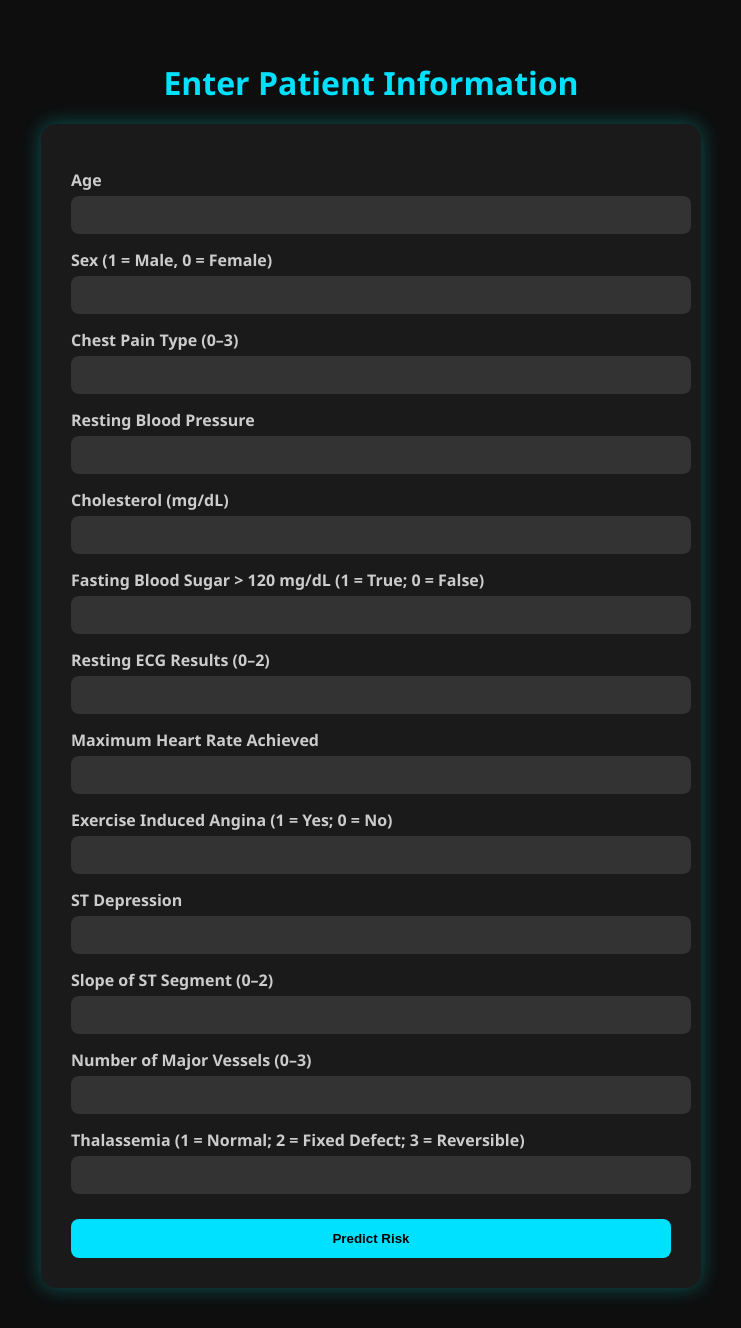
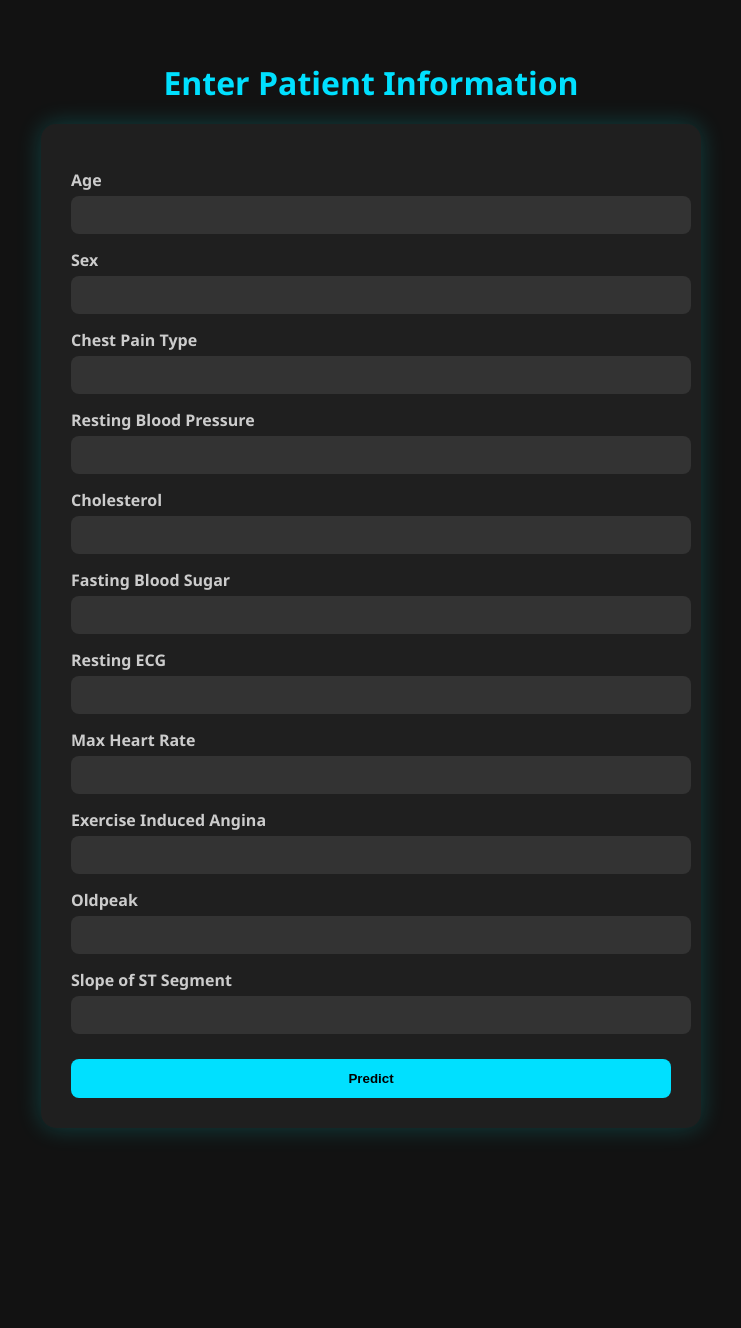
Before and after one commit to parulmishra321/heart_disease_predictor, a Flask app: page / in a window 1280 px wide. Shown: the whole page, without its empty margins (269-1010 px from the left). After the commit the page ends 1135 px from the top, so only its background shows below. Run offline with Flask 3, Linux system fonts and the light colour scheme; parts of the project's set-up code (start-up, migrations or seed data) failed here and were passed over.

```diff
--- a/app.py
+++ b/app.py
@@ -4,8 +4,6 @@ import numpy as np
 import os
 
 app = Flask(__name__)
-
-# Load the trained heart disease model
 model = pickle.load(open('model/heart_model.pkl', 'rb'))
 
 @app.route('/')
@@ -15,30 +13,25 @@ def home():
 @app.route('/predict', methods=['POST'])
 def predict():
     try:
-        # Get form inputs in order
         input_features = [
-            float(request.form['age']),
-            float(request.form['sex']),
-            float(request.form['cp']),
-            float(request.form['trestbps']),
-            float(request.form['chol']),
-            float(request.form['fbs']),
-            float(request.form['restecg']),
-            float(request.form['thalach']),
-            float(request.form['exang']),
-            float(request.form['oldpeak']),
-            float(request.form['slope']),
-            float(request.form['ca']),
-            float(request.form['thal'])
+            float(request.form['Age']),
+            float(request.form['Sex']),
+            float(request.form['ChestPainType']),
+            float(request.form['RestingBP']),
+            float(request.form['Cholesterol']),
+            float(request.form['FastingBS']),
+            float(request.form['RestingECG']),
+            float(request.form['MaxHR']),
+            float(request.form['ExerciseAngina']),
+            float(request.form['Oldpeak']),
+            float(request.form['ST_Slope'])
         ]
-
         prediction = model.predict([input_features])[0]
         result = "⚠️ High risk of heart disease" if prediction == 1 else "✅ Low risk of heart disease"
         return render_template('result.html', result=result)
-
     except Exception as e:
         return render_template('result.html', result=f"Error: {e}")
 
 if __name__ == '__main__':
     port = int(os.environ.get("PORT", 5000))
-    app.run(host='0.0.0.0', port=port)
+    app.run(host="0.0.0.0", port=port)
--- a/static/style.css
+++ b/static/style.css
@@ -1,13 +1,12 @@
 body {
     margin: 0;
     padding: 0;
-    font-family: 'Segoe UI', Tahoma, Geneva, Verdana, sans-serif;
-    background-color: #0e0e0e;
+    font-family: 'Segoe UI', sans-serif;
+    background-color: #121212;
     color: #ffffff;
     display: flex;
     flex-direction: column;
     align-items: center;
-    min-height: 100vh;
     padding: 40px 20px;
 }
 
@@ -18,10 +17,10 @@ h1, h2 {
 }
 
 form {
-    background-color: #1a1a1a;
+    background-color: #1f1f1f;
     padding: 30px;
     border-radius: 15px;
-    box-shadow: 0 0 20px rgba(0, 255, 255, 0.3);
+    box-shadow: 0 0 25px rgba(0, 255, 255, 0.2);
     width: 100%;
     max-width: 600px;
 }
@@ -40,7 +39,7 @@ input[type="number"], input[type="text"] {
     margin-top: 5px;
     border-radius: 8px;
     background-color: #333;
-    color: #ffffff;
+    color: #fff;
     font-size: 16px;
 }
 
@@ -72,3 +71,10 @@ input[type="submit"]:hover {
     text-align: center;
     color: #00e0ff;
 }
+
+a {
+    margin-top: 20px;
+    color: #00e0ff;
+    text-decoration: none;
+    font-weight: bold;
+}
--- a/templates/index.html
+++ b/templates/index.html
@@ -7,47 +7,41 @@
 </head>
 <body>
     <h1>Enter Patient Information</h1>
-    <form method="POST" action="/predict">
-        <label for="age">Age</label>
-        <input type="number" step="any" name="age" required>
+   <form method="POST" action="/predict">
+    <label>Age</label>
+    <input type="number" name="Age" required>
 
-        <label for="sex">Sex (1 = Male, 0 = Female)</label>
-        <input type="number" name="sex" required>
+    <label>Sex</label>
+    <input type="number" name="Sex" required>
 
-        <label for="cp">Chest Pain Type (0–3)</label>
-        <input type="number" name="cp" required>
+    <label>Chest Pain Type</label>
+    <input type="number" name="ChestPainType" required>
 
-        <label for="trestbps">Resting Blood Pressure</label>
-        <input type="number" name="trestbps" required>
+    <label>Resting Blood Pressure</label>
+    <input type="number" name="RestingBP" required>
 
-        <label for="chol">Cholesterol (mg/dL)</label>
-        <input type="number" name="chol" required>
+    <label>Cholesterol</label>
+    <input type="number" name="Cholesterol" required>
 
-        <label for="fbs">Fasting Blood Sugar > 120 mg/dL (1 = True; 0 = False)</label>
-        <input type="number" name="fbs" required>
+    <label>Fasting Blood Sugar</label>
+    <input type="number" name="FastingBS" required>
 
-        <label for="restecg">Resting ECG Results (0–2)</label>
-        <input type="number" name="restecg" required>
+    <label>Resting ECG</label>
+    <input type="number" name="RestingECG" required>
 
-        <label for="thalach">Maximum Heart Rate Achieved</label>
-        <input type="number" name="thalach" required>
+    <label>Max Heart Rate</label>
+    <input type="number" name="MaxHR" required>
 
-        <label for="exang">Exercise Induced Angina (1 = Yes; 0 = No)</label>
-        <input type="number" name="exang" required>
+    <label>Exercise Induced Angina</label>
+    <input type="number" name="ExerciseAngina" required>
 
-        <label for="oldpeak">ST Depression</label>
-        <input type="number" step="any" name="oldpeak" required>
+    <label>Oldpeak</label>
+    <input type="number" name="Oldpeak" step="any" required>
 
-        <label for="slope">Slope of ST Segment (0–2)</label>
-        <input type="number" name="slope" required>
+    <label>Slope of ST Segment</label>
+    <input type="number" name="ST_Slope" required>
 
-        <label for="ca">Number of Major Vessels (0–3)</label>
-        <input type="number" name="ca" required>
-
-        <label for="thal">Thalassemia (1 = Normal; 2 = Fixed Defect; 3 = Reversible)</label>
-        <input type="number" name="thal" required>
-
-        <input type="submit" value="Predict Risk">
-    </form>
+    <input type="submit" value="Predict">
+   </form>
 </body>
 </html>
```
Also changed, not shown: templates/result.html (+3 -10 lines), train_model.py (+3 -8 lines).
